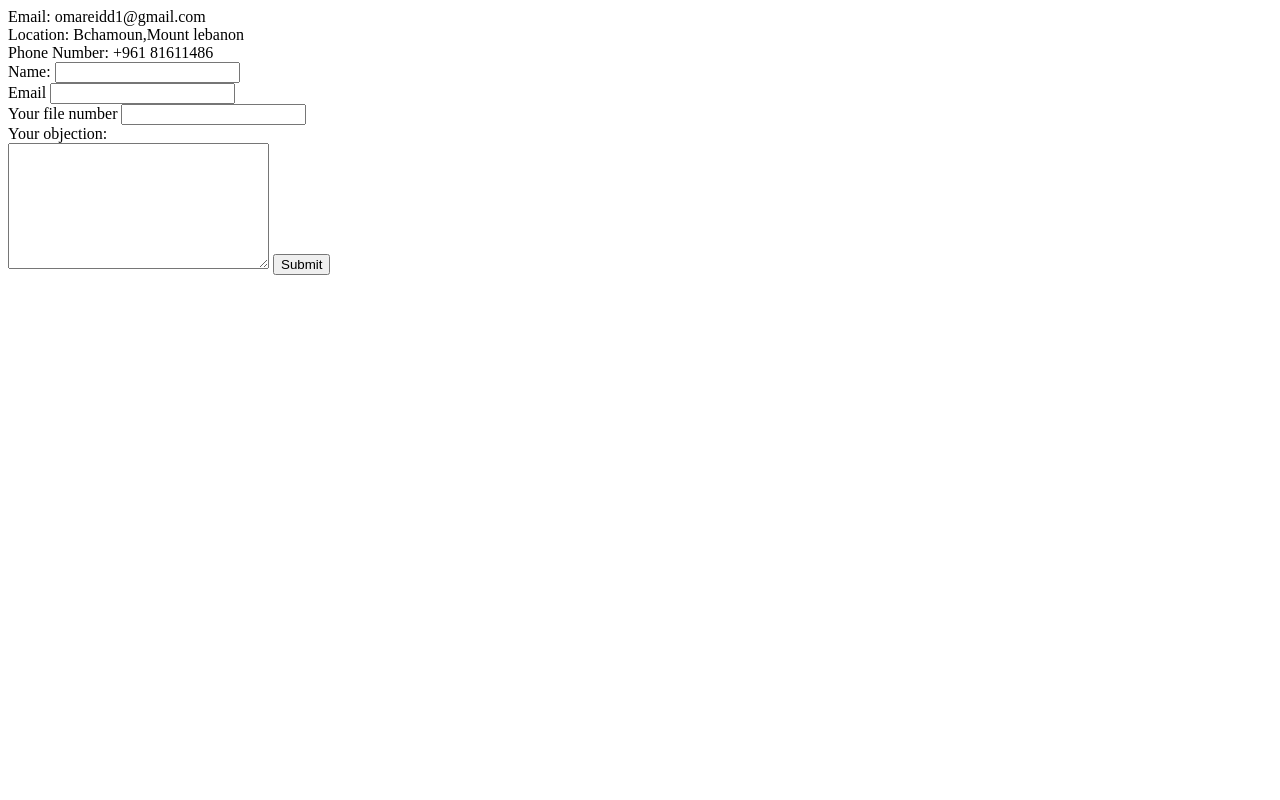
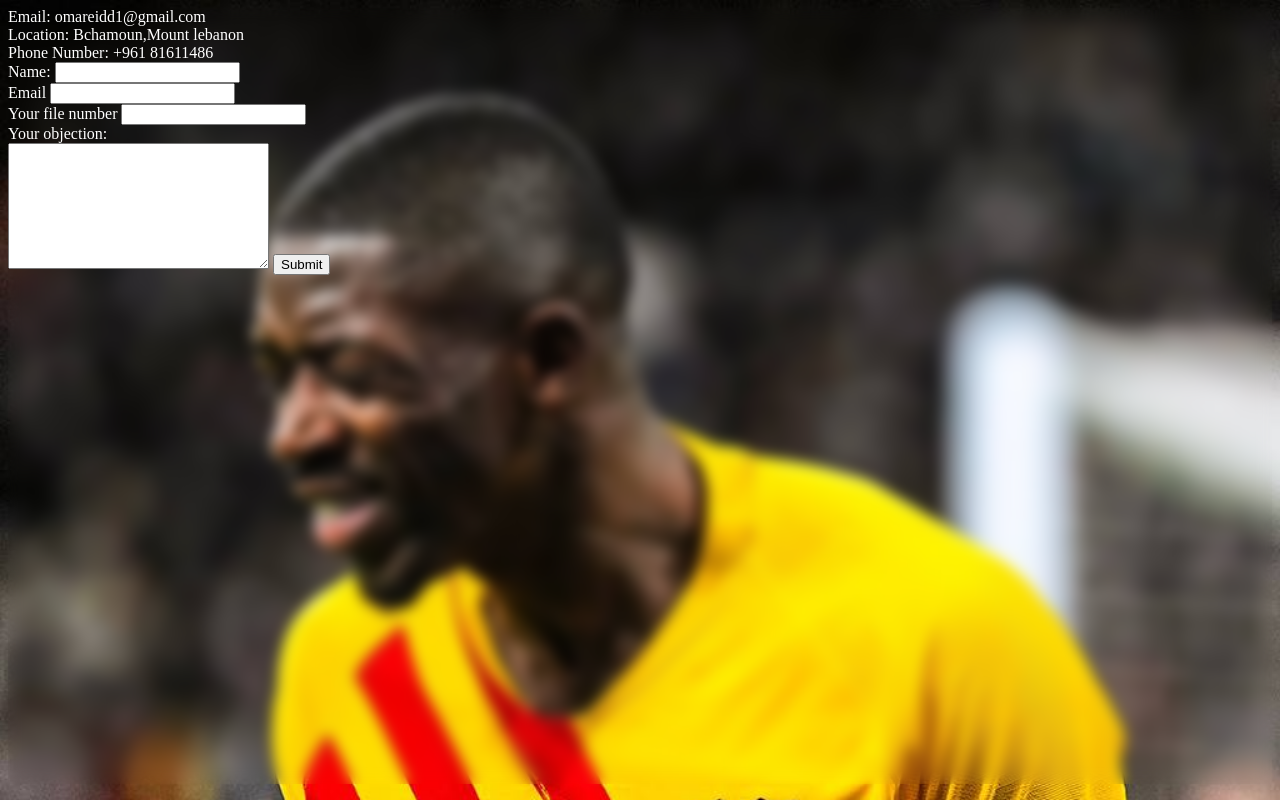
Before and after one commit to omar-eidd/my-cv, a plain HTML site: page contact.html in a window 1280 px wide. Drawn offline with Linux system fonts and the light colour scheme.

Commit message:
Update contact.html

```diff
--- a/contact.html
+++ b/contact.html
@@ -10,6 +10,7 @@
 <title> O. Eid contact card </title>
 </head>
 <body>
+    <FONT COLOR="#ffffff ">
     Email: omareidd1@gmail.com <br>
     Location: Bchamoun,Mount lebanon <br>
     Phone Number: +961 81611486 <br>
@@ -30,4 +31,15 @@
 
 
 </body>
+    <style>
+    body {
+      background-image: url('ous.jpg');
+
+      background-repeat: no-repeat;
+    background-attachment: fixed;
+    background-size: cover;
+    backdrop-filter: blur(7px);
+    }
+
+    </style>
 </html>
```
